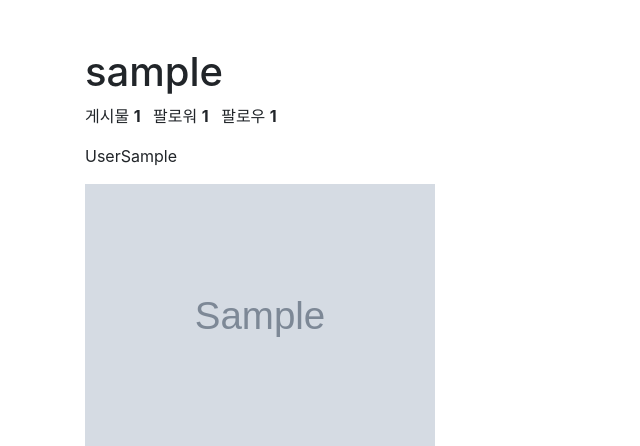
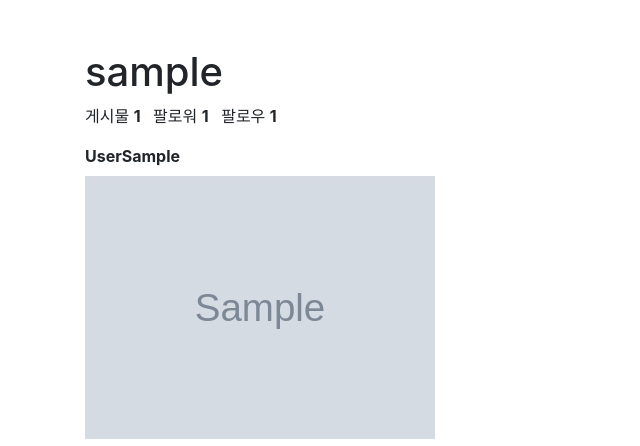
Before and after one commit to jiwookseo/instagram, a Django app: a page that uses accounts/templates/accounts/people.html in a window 1280 px wide. Shown: the part 56-502 px from the top of the page, without its empty margins (0-640 px from the left). Run offline with Django 3.2, Linux system fonts and the light colour scheme; tables that the repository leaves empty hold one stand-in row (values such as "Sample post"); grey boxes marked "Sample" are stand-in pictures; some libraries are stand-ins or nearby versions.

Commit message:
Update people template, add desciption part

```diff
--- a/accounts/templates/accounts/people.html
+++ b/accounts/templates/accounts/people.html
@@ -3,8 +3,13 @@
 <h1>{{ people.username }}
 {% if request.user == people %}<a class="btn btn-outline-secondary ml-3 py-1 px-2" href="{% url 'accounts:update' %}">프로필수정</a>{% endif %}
 </h1>
-<p>게시물 <strong class="mr-2">{{ people.post_set.count }}</strong> 팔로워 <strong class="mr-2">{{ people.post_set.count }}</strong> 팔로우 <strong class="mr-2">{{ people.post_set.count }}</strong></p>
-<p>{{ people.last_name }}{{ people.first_name }}</p>
+<div class='mb-3'>게시물 <strong class="mr-2">{{ people.post_set.count }}</strong> 팔로워 <strong class="mr-2">{{ people.post_set.count }}</strong> 팔로우 <strong class="mr-2">{{ people.post_set.count }}</strong></div>
+<div class="mb-2"><strong>{{ people.last_name }}{{ people.first_name }}</strong></div>
+{% if user.profile %}
+<div class='mb-2'>
+  {{ user.profile.description|linebreaks }}
+</div>
+{% endif %}
 <div class="row">
   {% for post in people.post_set.all %}
     {% if post.image %}
```
